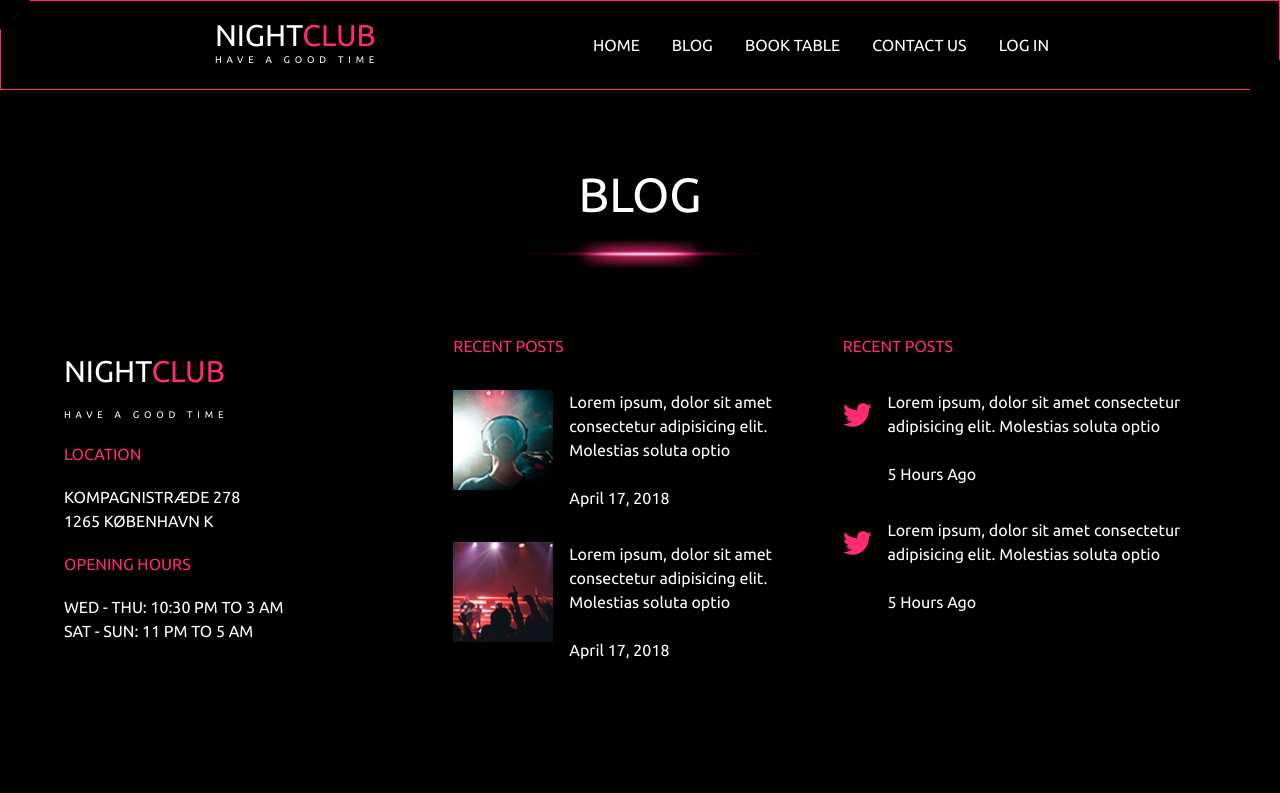
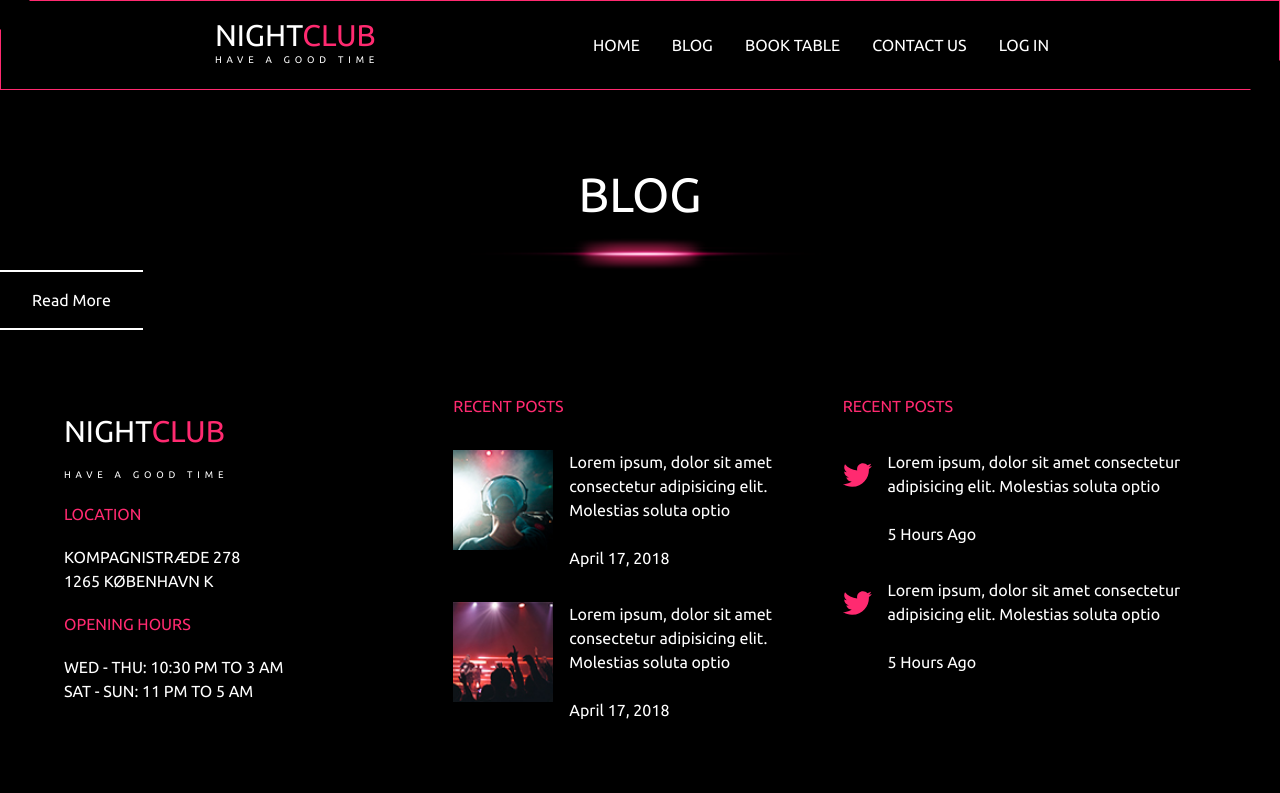
Before and after one commit to eydbjorgham/night-club, a Next.js app: page /blog in a window 1280 px wide. Shown: the top 793 px of the page. Built offline with nearby package versions, Linux system fonts and the light colour scheme.

Commit message:
Button done

```diff
--- a/src/app/(routes)/blog/page.js
+++ b/src/app/(routes)/blog/page.js
@@ -2,6 +2,7 @@ import Footer from "@/app/components/Footer";
 import Overskrift from "@/app/components/Overskrift";
 import Nav from "@/app/components/Nav";
 import { Ubuntu } from "next/font/google";
+import Button from "@/app/components/Button";
 
 const ubuntu = Ubuntu({
   subsets: ["latin"],
@@ -20,6 +21,8 @@ export default function BlogPage() {
           </header>
           <main>
             <Overskrift text="Blog" />
+
+            <Button text="Read More" href="/blog/post1" />
           </main>
           <footer>
             <Footer />
--- /dev/null
+++ b/src/app/components/Button.jsx
@@ -0,0 +1,13 @@
+import Link from "next/link";
+
+const Button = ({ text, href = "#" }) => {
+  return (
+    <Link href={href}>
+      <div className="border-t-2 border-b-2 border-(--secondary-color) px-8 py-4 text-(--secondary-color) hover:bg-(--secondary-color) hover:text-black transition-all duration-300 ease-in-out cursor-pointer w-max">
+        {text}
+      </div>
+    </Link>
+  );
+};
+
+export default Button;
```
